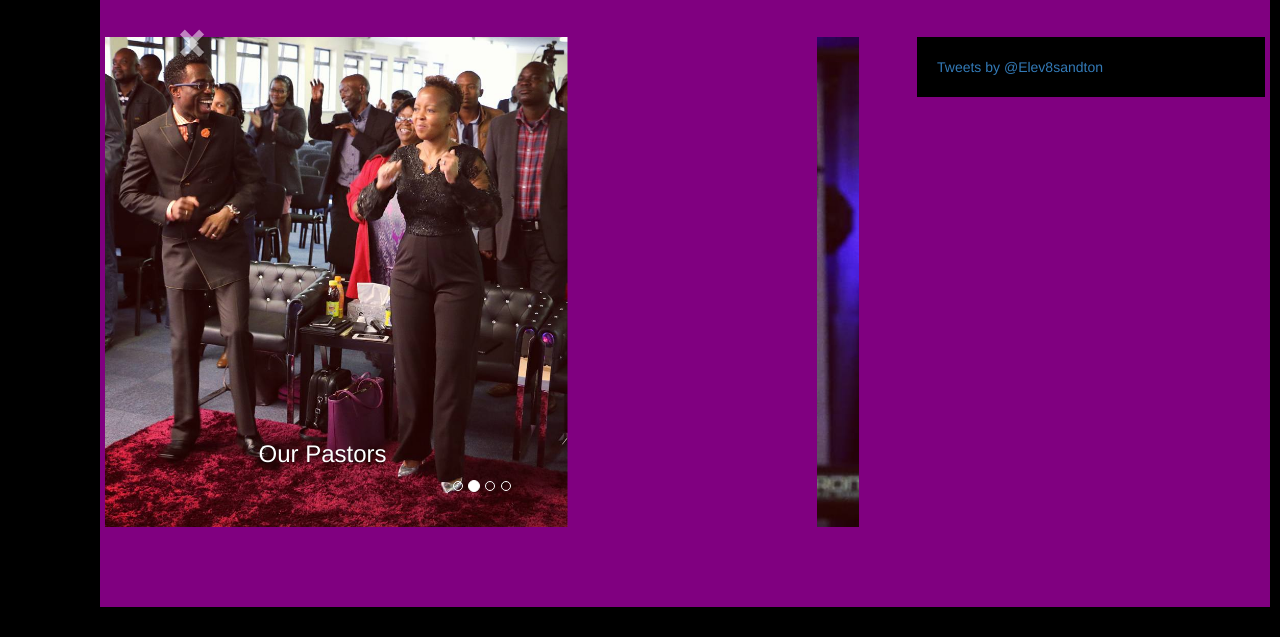
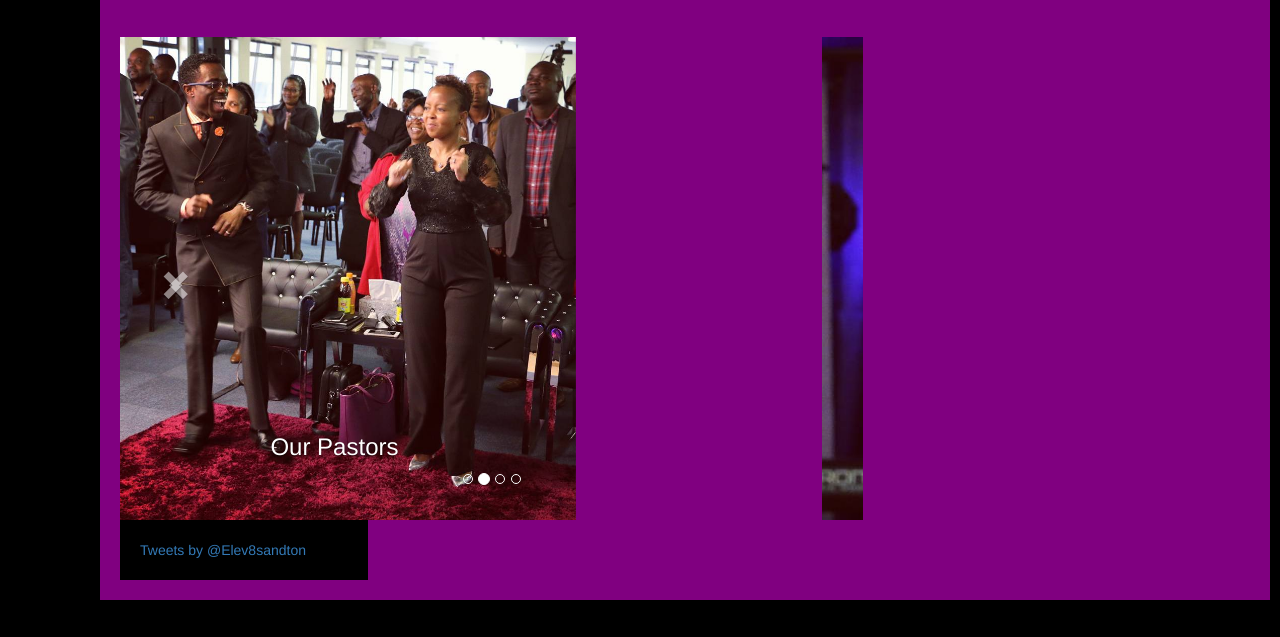
Before and after one commit to tmoranza/elev8Website, a plain HTML site: page index.html in a window 1280 px wide. Shown: the part 221-858 px from the top of the page. Drawn offline with nearby package versions, Linux system fonts and the light colour scheme.

Commit message:
Update index.html

```diff
--- a/index.html
+++ b/index.html
@@ -113,11 +113,9 @@
 
     <!-- BEGINNING OF SIDE BY SIDE FOR CAROUSEL AND TWITTER FEED -->
     <div class="row">
-
+      <div class="col-md-8">
       <!-- CAROUSEL -->
        <div id="myCarousel" class="carousel slide" data-ride="carousel">
-           <div class="left">
-
          <!-- Wrapper for slides -->
          <div class="carousel-inner" role="listbox">
 
@@ -173,11 +171,10 @@
          <span class="sr-only">Next</span>
        </a>
       </div>
-    </div>
       <!-- END OF CAROUSEL -->
 
        <!-- TWITTER FEED -->
-            <div class="right twitterPage">
+          <div class="col-md-4 twitterPage">
             <a class="twitter-timeline" href="https://twitter.com/Elev8sandton" data-widget-id="732287365452988416">Tweets by @Elev8sandton</a>
             <script>!function(d,s,id){var js,fjs=d.getElementsByTagName(s)[0],p=/^http:/.test(d.location)?'http':'https';if(!d.getElementById(id)){js=d.createElement(s);js.id=id;js.src=p+"://platform.twitter.com/widgets.js";fjs.parentNode.insertBefore(js,fjs);}}(document,"script","twitter-wjs");</script>
           </div>
```
Lines whose indentation alone changed are shown as unchanged.
